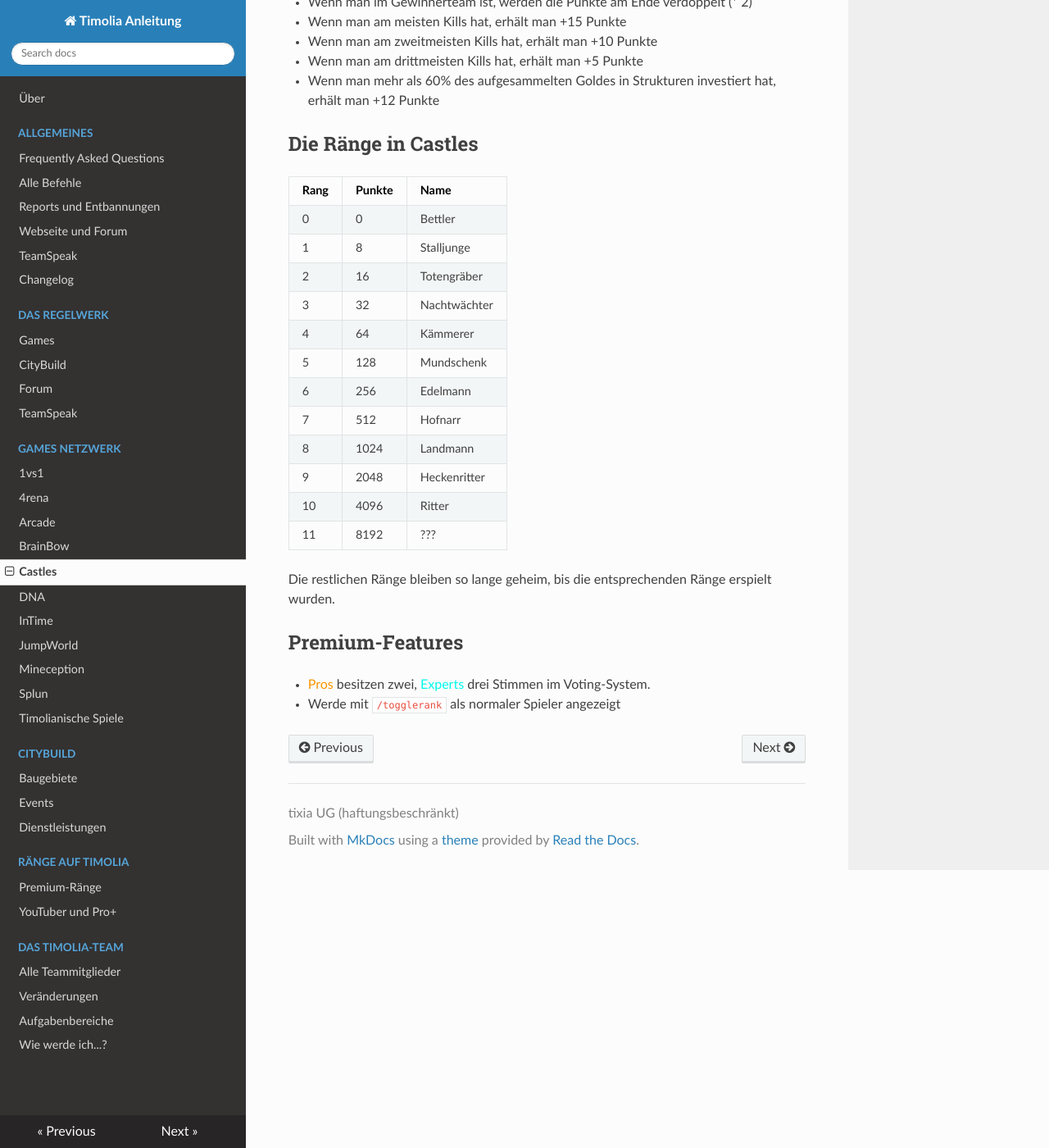
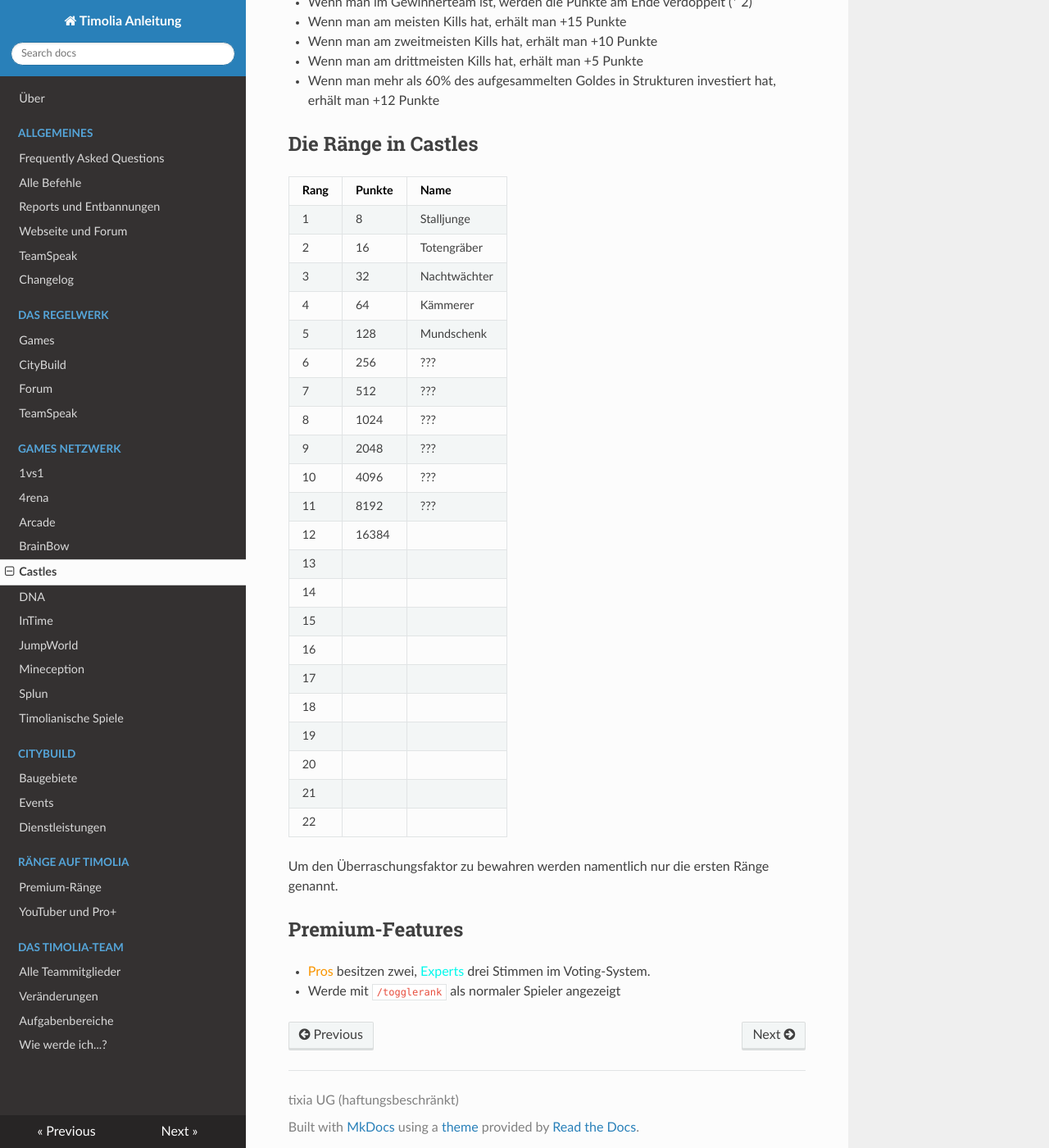
Before and after one commit to TimoliaDE/HowTo, an MkDocs documentation site: the page built from docs/games/castles.md, in a window 1280 px wide and 1400 px high, scrolled down 994 px. Shown: the whole window at 82% size. Built offline with MkDocs 1.6.1, drawn with Linux system fonts in a browser that asks for light colours; nearby versions of some CDN libraries; old or Windows-style settings are respelled for this version of MkDocs.

Commit message:
Ränge in Castles z.T. richtig

```diff
--- a/docs/games/castles.md
+++ b/docs/games/castles.md
@@ -27,20 +27,31 @@ in seiner eigenen Burg.
 
 | Rang | Punkte | Name |
 | ------ | ------ | ------ |
-| 0 | 0 | Bettler |
 | 1 | 8 | Stalljunge |
 | 2 | 16 | Totengräber |
 | 3 | 32 | Nachtwächter |
 | 4 | 64 | Kämmerer |
 | 5 | 128 | Mundschenk |
-| 6 | 256 | Edelmann |
-| 7 | 512 | Hofnarr |
-| 8 | 1024 | Landmann |
-| 9 | 2048 | Heckenritter |
-| 10 | 4096 | Ritter |
+| 6 | 256 | ??? |
+| 7 | 512 | ??? |
+| 8 | 1024 | ??? |
+| 9 | 2048 | ??? |
+| 10 | 4096 | ??? |
 | 11 | 8192 | ??? |
+| 12 | 16384 |
+| 13 |  |
+| 14 | |
+| 15 | |
+| 16 | |
+| 17 | |
+| 18 | |
+| 19 | |
+| 20 | |
+| 21 | |
+| 22 | |
 
-Die restlichen Ränge bleiben so lange geheim, bis die entsprechenden Ränge erspielt wurden.
+
+Um den Überraschungsfaktor zu bewahren werden namentlich nur die ersten Ränge genannt.
 
 ## Premium-Features
 - <span style="color:#F99500">Pros</span> besitzen zwei, <span style="color:#00F9EC">Experts</span> drei Stimmen im Voting-System.
```
Also changed, not shown: docs/games/4rena.md (+2 -0 lines).
